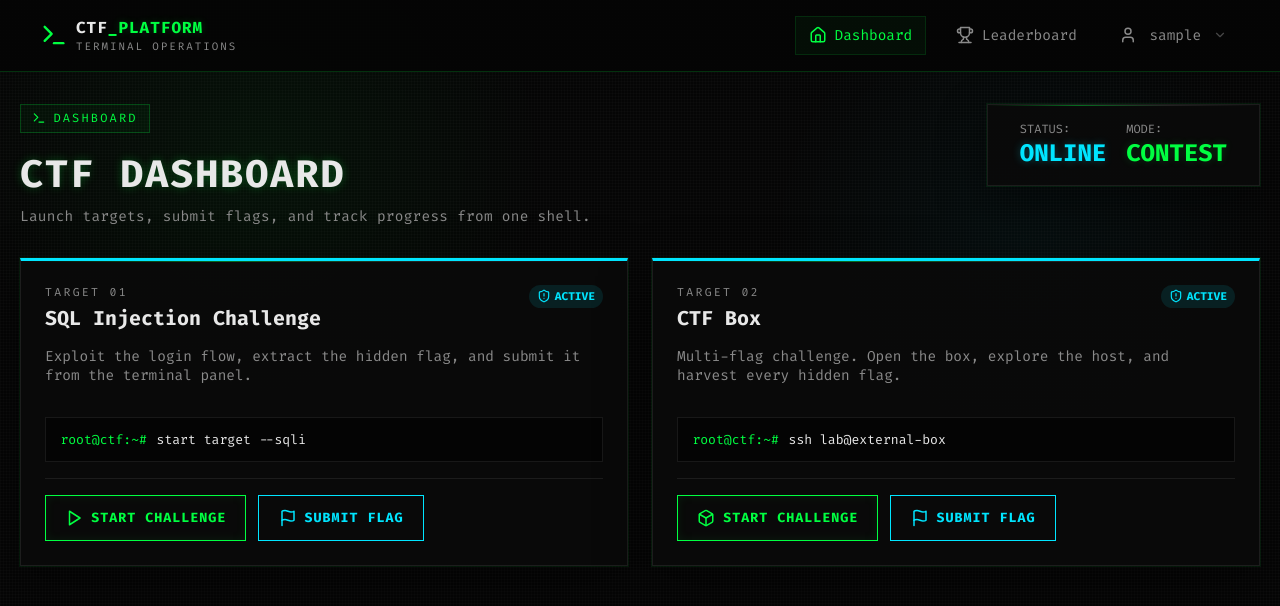
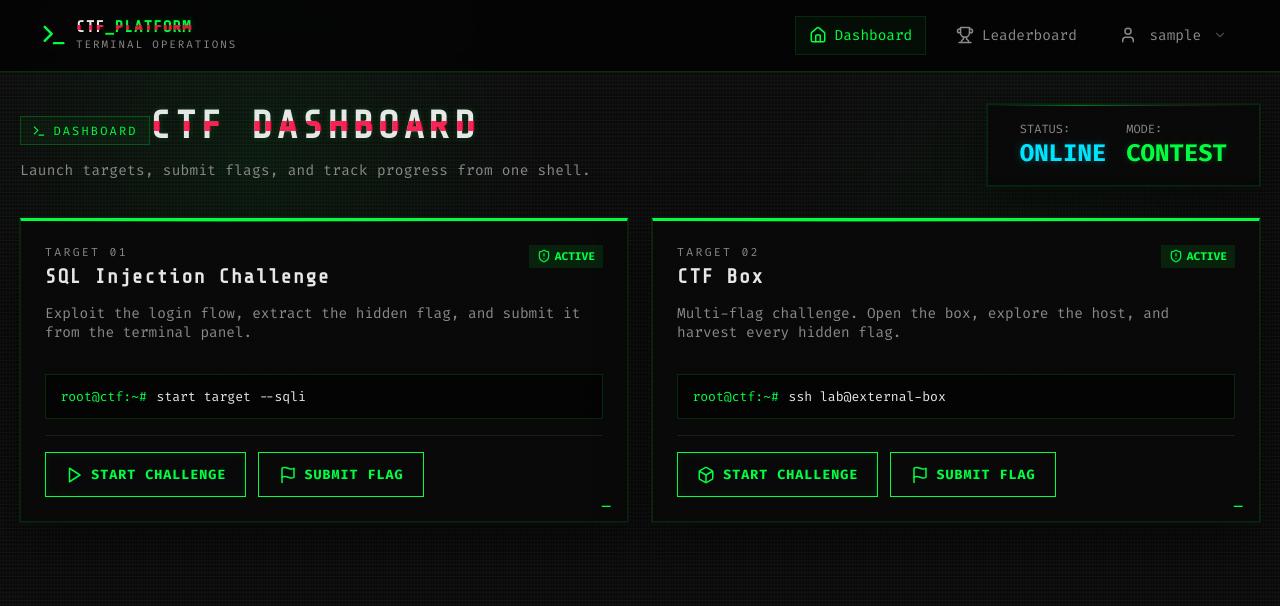
Before and after one commit to pradness/ctf-platform, a React (Vite) app in the folder platform/frontend/: page /home in a window 1280 px wide. Shown: the top 606 px of the page. Built offline with nearby package versions, Linux system fonts and the light colour scheme; no server answers; sample sign-in values are in the browser's storage.

Commit message:
front ended it

```diff
--- a/platform/frontend/index.html
+++ b/platform/frontend/index.html
@@ -5,7 +5,7 @@
     <link rel="icon" type="image/svg+xml" href="/vite.svg" />
     <meta name="viewport" content="width=device-width, initial-scale=1.0" />
     <title>CTF Platform</title>
-    <link href="https://fonts.googleapis.com/css2?family=Inter:wght@400;500;600;700&family=Fira+Code:wght@400;500;700&display=swap" rel="stylesheet">
+    <link href="https://fonts.googleapis.com/css2?family=Share+Tech+Mono&family=Fira+Code:wght@400;500;700&display=swap" rel="stylesheet">
   </head>
   <body>
     <div id="root"></div>
--- a/platform/frontend/src/components/Navbar.jsx
+++ b/platform/frontend/src/components/Navbar.jsx
@@ -25,7 +25,7 @@ const Navbar = () => {
         <div className="navbar-logo">
           <Terminal className="neon-text-green" size={28} />
           <div className="logo-copy">
-            <span className="logo-text">CTF<span className="neon-text-green">_PLATFORM</span></span>
+            <span className="logo-text" data-glitch="CTF_PLATFORM">CTF<span className="neon-text-green">_PLATFORM</span></span>
             <span className="logo-subtitle">terminal operations</span>
           </div>
         </div>
--- a/platform/frontend/src/pages/Challenge.jsx
+++ b/platform/frontend/src/pages/Challenge.jsx
@@ -56,7 +56,7 @@ const Challenge = () => {
       <div className="glass-panel challenge-detail-panel">
         <div className="challenge-header">
           <Terminal size={32} className="neon-text-blue" />
-          <h1 className="cyber-title">{challengeInfo.title}</h1>
+          <h1 className="cyber-title" data-glitch={challengeInfo.title}>{challengeInfo.title}</h1>
           <span className="points-badge large">{challengeInfo.points} PTS</span>
         </div>
 
--- a/platform/frontend/src/pages/Home.jsx
+++ b/platform/frontend/src/pages/Home.jsx
@@ -63,7 +63,7 @@ const Home = () => {
             <Terminal size={14} />
             DASHBOARD
           </div>
-          <h1 className="cyber-title lg">CTF DASHBOARD</h1>
+          <h1 className="cyber-title lg" data-glitch="CTF DASHBOARD">CTF DASHBOARD</h1>
           <p className="cyber-subtitle">Launch targets, submit flags, and track progress from one shell.</p>
         </div>
         <div className="stats-panel glass-panel">
--- a/platform/frontend/src/pages/Leaderboard.jsx
+++ b/platform/frontend/src/pages/Leaderboard.jsx
@@ -35,7 +35,7 @@ const Leaderboard = () => {
             <Terminal size={14} />
             RANKING
           </div>
-          <h1 className="cyber-title lg">
+          <h1 className="cyber-title lg" data-glitch="GLOBAL_RANKINGS">
             <Target className="neon-text-blue" size={30} />
             GLOBAL_RANKINGS
           </h1>
--- a/platform/frontend/src/pages/Login.jsx
+++ b/platform/frontend/src/pages/Login.jsx
@@ -46,7 +46,7 @@ const Login = () => {
             ACCESS GATE
           </div>
           <Terminal size={42} className="neon-text-green mx-auto mt-4" />
-          <h1 className="cyber-title">CTF ENTER</h1>
+          <h1 className="cyber-title" data-glitch="CTF ENTER">CTF ENTER</h1>
           <p className="cyber-subtitle">
             {isLogin ? 'authenticate to reach the dashboard' : 'claim an account for the arena'}
           </p>
--- a/platform/frontend/src/pages/Submit.jsx
+++ b/platform/frontend/src/pages/Submit.jsx
@@ -51,7 +51,7 @@ const Submit = () => {
       <div className="glass-panel challenge-detail-panel" style={{ maxWidth: '600px', margin: '0 auto' }}>
         <div className="challenge-header justify-center">
           <Terminal size={32} className="neon-text-green" />
-          <h1 className="cyber-title">SUBMIT FLAG</h1>
+          <h1 className="cyber-title" data-glitch="SUBMIT FLAG">SUBMIT FLAG</h1>
         </div>
 
         <div className="flag-submission-area mt-4">
--- a/platform/frontend/src/styles.css
+++ b/platform/frontend/src/styles.css
@@ -1,21 +1,27 @@
 /* src/styles.css */
 :root {
-  --bg-dark: #050505;
-  --bg-panel: rgba(10, 10, 10, 0.94);
+  --bg-dark: #0a0a0a;
+  --bg-panel: rgba(10, 10, 10, 0.96);
   --neon-green: #00ff41;
-  --neon-blue: #00e5ff;
+  --neon-cyan: #00e5ff;
   --neon-red: #ff003c;
   --text-main: #e8e8e8;
   --text-dim: #8a8a8a;
-  --border-glow: rgba(0, 255, 65, 0.2);
+  --border-glow: rgba(0, 255, 65, 0.22);
+  --danger-glow: rgba(255, 0, 60, 0.22);
   --font-main: 'Fira Code', monospace;
   --font-mono: 'Fira Code', monospace;
+  --font-title: 'Share Tech Mono', monospace;
 }
 
 * {
   margin: 0;
   padding: 0;
   box-sizing: border-box;
+}
+
+html {
+  background: var(--bg-dark);
 }
 
 body {
@@ -25,11 +31,12 @@ body {
   min-height: 100vh;
   overflow-x: hidden;
   background-image:
-    radial-gradient(circle at 20% 20%, rgba(0, 255, 65, 0.05), transparent 24%),
-    radial-gradient(circle at 80% 30%, rgba(0, 229, 255, 0.04), transparent 22%),
-    linear-gradient(rgba(255,255,255,0.015) 1px, transparent 1px),
-    linear-gradient(90deg, rgba(255,255,255,0.015) 1px, transparent 1px);
-  background-size: auto, auto, 100% 3px, 3px 100%;
+    radial-gradient(circle at 20% 20%, rgba(0, 255, 65, 0.06), transparent 24%),
+    radial-gradient(circle at 80% 30%, rgba(0, 255, 65, 0.03), transparent 22%),
+    linear-gradient(rgba(255, 255, 255, 0.015) 1px, transparent 1px),
+    linear-gradient(90deg, rgba(255, 255, 255, 0.015) 1px, transparent 1px),
+    repeating-linear-gradient(180deg, rgba(255, 255, 255, 0.025) 0, rgba(255, 255, 255, 0.025) 1px, transparent 1px, transparent 4px);
+  background-size: auto, auto, 100% 3px, 3px 100%, 100% 4px;
   background-attachment: fixed;
 }
 
@@ -38,14 +45,33 @@ body::before {
   position: fixed;
   inset: 0;
   pointer-events: none;
-  background: linear-gradient(to bottom, rgba(255,255,255,0.04), transparent 12%, transparent 88%, rgba(255,255,255,0.03));
+  background: linear-gradient(to bottom, rgba(255, 255, 255, 0.05), transparent 12%, transparent 88%, rgba(255, 255, 255, 0.04));
   mix-blend-mode: screen;
-  opacity: 0.35;
+  opacity: 0.3;
+}
+
+body::after {
+  content: '';
+  position: fixed;
+  inset: 0;
+  pointer-events: none;
+  background: repeating-linear-gradient(180deg, rgba(0, 0, 0, 0.02) 0, rgba(0, 0, 0, 0.02) 1px, transparent 1px, transparent 3px);
+  opacity: 0.7;
 }
 
 a {
   color: inherit;
   text-decoration: none;
+}
+
+::selection {
+  background: rgba(0, 255, 65, 0.25);
+  color: #fff;
+}
+
+code,
+pre {
+  border-radius: 0;
 }
 
 .app-container {
@@ -70,7 +96,7 @@ a {
 .glass-panel {
   background: var(--bg-panel);
   backdrop-filter: blur(8px);
-  border: 1px solid rgba(255, 255, 255, 0.08);
+  border: 1px solid rgba(0, 255, 65, 0.12);
   border-radius: 0;
   box-shadow: 0 0 0 1px rgba(0, 255, 65, 0.08), 0 18px 50px rgba(0, 0, 0, 0.45);
   position: relative;
@@ -84,21 +110,65 @@ a {
   left: 0;
   right: 0;
   height: 1px;
-  background: linear-gradient(90deg, transparent, rgba(0, 255, 65, 0.4), rgba(255,255,255,0.1), transparent);
+  background: linear-gradient(90deg, transparent, rgba(0, 255, 65, 0.45), rgba(255, 255, 255, 0.1), transparent);
 }
 
 /* Typography */
 .cyber-title {
-  font-family: var(--font-mono);
+  font-family: var(--font-title);
   font-weight: 700;
   text-transform: uppercase;
-  letter-spacing: 2px;
+  letter-spacing: 0.12em;
   margin-bottom: 0.5rem;
+  position: relative;
+  display: inline-block;
+  color: var(--text-main);
+  text-shadow: 0 0 6px rgba(0, 255, 65, 0.18);
+  animation: title-static-flash 6s infinite steps(1, end);
 }
 
 .cyber-title.lg {
   font-size: clamp(2rem, 3vw, 3rem);
-  text-shadow: 0 0 10px rgba(0, 255, 65, 0.25);
+}
+
+.cyber-title[data-glitch]::before,
+.cyber-title[data-glitch]::after,
+.logo-text[data-glitch]::before,
+.logo-text[data-glitch]::after {
+  content: attr(data-glitch);
+  position: absolute;
+  inset: 0;
+  pointer-events: none;
+  opacity: 0;
+}
+
+.cyber-title[data-glitch]::before,
+.logo-text[data-glitch]::before {
+  color: var(--neon-red);
+  transform: translate(1px, 0);
+  text-shadow: -1px 0 var(--neon-red);
+  animation: glitch-red 4.8s infinite steps(1, end);
+}
+
+.cyber-title[data-glitch]::after,
+.logo-text[data-glitch]::after {
+  color: var(--neon-cyan);
+  transform: translate(-1px, 0);
+  text-shadow: 1px 0 var(--neon-cyan);
+  animation: glitch-cyan 5.4s infinite steps(1, end);
+}
+
+.cyber-title[data-glitch]:hover::before,
+.cyber-title[data-glitch]:hover::after,
+.logo-text[data-glitch]:hover::before,
+.logo-text[data-glitch]:hover::after {
+  opacity: 1;
+  animation-duration: 0.85s;
+}
+
+.cyber-title[data-glitch]:hover,
+.logo-text[data-glitch]:hover {
+  animation: title-hover-jitter 0.6s steps(1, end) infinite;
 }
 
 .cyber-subtitle {
@@ -118,6 +188,7 @@ a {
   letter-spacing: 0.18em;
   text-transform: uppercase;
   background: rgba(0, 255, 65, 0.04);
+  border-radius: 0;
 }
 
 .neon-text-green {
@@ -126,7 +197,7 @@ a {
 }
 
 .neon-text-blue {
-  color: var(--neon-blue);
+  color: var(--neon-cyan);
   text-shadow: 0 0 8px rgba(0, 229, 255, 0.3);
 }
 
@@ -170,13 +241,13 @@ a {
 
 .secondary-btn {
   background: transparent;
-  color: var(--neon-blue);
-  border: 1px solid var(--neon-blue);
+  color: var(--neon-green);
+  border: 1px solid var(--neon-green);
 }
 
 .secondary-btn:hover:not(:disabled) {
-  background: rgba(0, 229, 255, 0.1);
-  box-shadow: inset 0 0 15px rgba(0, 229, 255, 0.2);
+  background: rgba(0, 255, 65, 0.1);
+  box-shadow: inset 0 0 15px rgba(0, 255, 65, 0.2), 0 0 15px rgba(0, 255, 65, 0.12);
 }
 
 .cyber-btn:disabled {
@@ -201,10 +272,10 @@ a {
 
 .cyber-input {
   width: 100%;
-  background: rgba(0, 0, 0, 0.62);
-  border: 1px solid rgba(255, 255, 255, 0.12);
+  background: rgba(0, 0, 0, 0.7);
+  border: 1px solid rgba(0, 255, 65, 0.18);
   border-radius: 0;
-  padding: 0.75rem 1rem 0.75rem 3rem;
+  padding: 0.85rem 1rem 0.85rem 3rem;
   color: white;
   font-family: var(--font-mono);
   transition: all 0.3s ease;
@@ -213,7 +284,7 @@ a {
 .cyber-input:focus {
   outline: none;
   border-color: var(--neon-green);
-  box-shadow: 0 0 10px rgba(0, 255, 65, 0.2);
+  box-shadow: 0 0 12px rgba(0, 255, 65, 0.18);
 }
 
 /* Login */
@@ -232,9 +303,9 @@ a {
   left: 0;
   right: 0;
   bottom: 0;
-  background: linear-gradient(rgba(0,0,0,0.94), rgba(0,0,0,0.94));
+  background: linear-gradient(rgba(0, 0, 0, 0.96), rgba(0, 0, 0, 0.96));
   z-index: -1;
-  opacity: 0.65;
+  opacity: 0.9;
 }
 
 .login-panel {
@@ -245,7 +316,7 @@ a {
 }
 
 .terminal-card {
-  border: 1px solid rgba(0, 255, 65, 0.18);
+  border: 1px solid rgba(0, 255, 65, 0.2);
 }
 
 .login-header {
@@ -257,11 +328,12 @@ a {
   justify-content: space-between;
   gap: 1rem;
   padding: 0.85rem 1rem;
-  border: 1px solid rgba(255,255,255,0.08);
-  background: rgba(0,0,0,0.55);
+  border: 1px solid rgba(0, 255, 65, 0.14);
+  background: rgba(0, 0, 0, 0.55);
   color: var(--text-dim);
   font-size: 0.78rem;
   margin-bottom: 1.5rem;
+  border-radius: 0;
 }
 
 .login-footer {
@@ -271,15 +343,15 @@ a {
 }
 
 .login-footer code {
-  color: var(--neon-blue);
-  background: rgba(255,255,255,0.05);
+  color: var(--neon-green);
+  background: rgba(255, 255, 255, 0.04);
   padding: 2px 6px;
-  border-radius: 3px;
+  border-radius: 0;
 }
 
 /* Navbar */
 .navbar {
-  background: rgba(5, 5, 5, 0.92);
+  background: rgba(5, 5, 5, 0.95);
   backdrop-filter: blur(10px);
   border-bottom: 1px solid rgba(0, 255, 65, 0.18);
   padding: 1rem 2rem;
@@ -309,10 +381,12 @@ a {
 }
 
 .logo-text {
-  font-family: var(--font-mono);
+  font-family: var(--font-title);
   font-weight: 700;
   font-size: 1rem;
   letter-spacing: 1px;
+  position: relative;
+  display: inline-block;
 }
 
 .logo-subtitle {
@@ -336,7 +410,7 @@ a {
   display: flex;
   align-items: center;
   gap: 0.5rem;
-  transition: color 0.3s ease;
+  transition: all 0.3s ease;
   border: 1px solid transparent;
   padding: 0.55rem 0.8rem;
 }
@@ -388,8 +462,8 @@ a {
 
 .profile-btn:hover,
 .profile-btn.active {
-  color: var(--neon-blue);
-  background: rgba(0, 229, 255, 0.05);
+  color: var(--neon-green);
+  background: rgba(0, 255, 65, 0.05);
 }
 
 .arrow-icon {
@@ -408,8 +482,9 @@ a {
   width: 220px;
   padding: 1rem;
   z-index: 1000;
-  border-color: rgba(0, 229, 255, 0.3);
+  border-color: rgba(0, 255, 65, 0.2);
   box-shadow: 0 10px 40px rgba(0, 0, 0, 0.6);
+  border-radius: 0;
 }
 
 .dropdown-user {
@@ -522,15 +597,37 @@ a {
   display: flex;
   flex-direction: column;
   transition: transform 0.3s ease, box-shadow 0.3s ease;
+  position: relative;
 }
 
 .challenge-card:hover {
   transform: translateY(-5px);
 }
 
-.challenge-card.available { border-top: 3px solid var(--neon-blue); }
-.challenge-card.solved { border-top: 3px solid var(--neon-green); }
-.challenge-card.locked { border-top: 3px solid var(--text-dim); opacity: 0.8; }
+.challenge-card.available {
+  border-top: 3px solid var(--neon-green);
+}
+
+.challenge-card.solved {
+  border-top: 3px solid var(--neon-green);
+  box-shadow: 0 0 0 1px rgba(0, 255, 65, 0.12), 0 0 20px rgba(0, 255, 65, 0.08);
+}
+
+.challenge-card.locked {
+  border-top: 3px solid var(--text-dim);
+  opacity: 0.8;
+}
+
+.challenge-card::after {
+  content: '_';
+  position: absolute;
+  right: 1rem;
+  bottom: 0.85rem;
+  color: var(--neon-green);
+  font-family: var(--font-title);
+  font-size: 1.1rem;
+  animation: blink 1s step-end infinite;
+}
 
 .card-header {
   display: flex;
@@ -551,12 +648,14 @@ a {
 .challenge-title {
   font-size: 1.25rem;
   font-weight: 600;
+  font-family: var(--font-title);
+  letter-spacing: 0.08em;
 }
 
 .status-badge {
   font-size: 0.7rem;
   padding: 0.25rem 0.5rem;
-  border-radius: 12px;
+  border-radius: 0;
   display: flex;
   align-items: center;
   gap: 0.25rem;
@@ -564,9 +663,20 @@ a {
   font-weight: 600;
 }
 
-.status-badge.available { background: rgba(0, 229, 255, 0.1); color: var(--neon-blue); }
-.status-badge.solved { background: rgba(0, 255, 65, 0.1); color: var(--neon-green); }
-.status-badge.locked { background: rgba(255, 255, 255, 0.1); color: var(--text-dim); }
+.status-badge.available {
+  background: rgba(0, 255, 65, 0.1);
+  color: var(--neon-green);
+}
+
+.status-badge.solved {
+  background: rgba(0, 255, 65, 0.1);
+  color: var(--neon-green);
+}
+
+.status-badge.locked {
+  background: rgba(255, 255, 255, 0.1);
+  color: var(--text-dim);
+}
 
 .challenge-desc {
   color: var(--text-dim);
@@ -582,10 +692,11 @@ a {
   font-family: var(--font-mono);
   font-size: 0.82rem;
   color: var(--text-main);
-  background: rgba(0, 0, 0, 0.52);
-  border: 1px solid rgba(255,255,255,0.08);
+  background: rgba(0, 0, 0, 0.55);
+  border: 1px solid rgba(0, 255, 65, 0.16);
   padding: 0.8rem 0.9rem;
   margin-bottom: 1rem;
+  border-radius: 0;
 }
 
 .mini-terminal .prompt {
@@ -603,7 +714,7 @@ a {
   gap: 0.75rem;
   margin-top: auto;
   padding-top: 1rem;
-  border-top: 1px solid rgba(255,255,255,0.08);
+  border-top: 1px solid rgba(255, 255, 255, 0.08);
   flex-wrap: wrap;
 }
 
@@ -629,7 +740,9 @@ a {
   transition: color 0.3s ease;
 }
 
-.back-btn:hover { color: var(--neon-green); }
+.back-btn:hover {
+  color: var(--neon-green);
+}
 
 .challenge-detail-panel {
   padding: 2rem;
@@ -640,7 +753,7 @@ a {
   align-items: center;
   gap: 1.5rem;
   margin-bottom: 2rem;
-  border-bottom: 1px solid rgba(255,255,255,0.1);
+  border-bottom: 1px solid rgba(255, 255, 255, 0.1);
   padding-bottom: 1.5rem;
 }
 
@@ -652,14 +765,14 @@ a {
 .terminal-window {
   background: #000;
   border-radius: 0;
-  border: 1px solid rgba(255,255,255,0.1);
+  border: 1px solid rgba(255, 255, 255, 0.1);
   overflow: hidden;
   margin-bottom: 2rem;
   font-family: var(--font-mono);
 }
 
 .terminal-header {
-  background: #1a1b26;
+  background: #111;
   padding: 0.5rem 1rem;
   display: flex;
   align-items: center;
@@ -670,13 +783,18 @@ a {
 .terminal-header .dot {
   width: 12px;
   height: 12px;
-  border-radius: 50%;
+  border-radius: 0;
 }
 
-.dot.red { background: #ff5f56; }
-.dot.yellow { background: #ffbd2e; }
-.dot.green { background: #27c93f; }
-.terminal-header .title { margin-left: 1rem; color: #a9b1d6; font-size: 0.8rem; }
+.dot.red { background: var(--neon-red); }
+.dot.yellow { background: var(--neon-green); }
+.dot.green { background: var(--neon-green); }
+
+.terminal-header .title {
+  margin-left: 1rem;
+  color: var(--text-dim);
+  font-size: 0.8rem;
+}
 
 .terminal-body {
   padding: 1.5rem;
@@ -685,28 +803,49 @@ a {
   line-height: 1.6;
 }
 
-.terminal-text .prompt { color: var(--neon-green); margin-right: 0.5rem; }
-.blink { animation: blink 1s step-end infinite; }
+.terminal-text .prompt {
+  color: var(--neon-green);
+  margin-right: 0.5rem;
+}
+
+.blink {
+  animation: blink 1s step-end infinite;
+}
 
 .flag-submission-area {
-  background: rgba(0,0,0,0.36);
+  background: rgba(0, 0, 0, 0.38);
   padding: 1.5rem;
   border-radius: 0;
   border: 1px dashed rgba(0, 255, 65, 0.3);
 }
 
-.submit-title { font-family: var(--font-mono); color: var(--neon-green); margin-bottom: 0.5rem; }
-.submit-desc { color: var(--text-dim); font-size: 0.85rem; margin-bottom: 1rem; }
+.submit-title {
+  font-family: var(--font-title);
+  color: var(--neon-green);
+  margin-bottom: 0.5rem;
+  letter-spacing: 0.08em;
+}
+
+.submit-desc {
+  color: var(--text-dim);
+  font-size: 0.85rem;
+  margin-bottom: 1rem;
+}
 
 .flag-form {
   display: flex;
   gap: 1rem;
 }
 
-.flag-form .input-group { margin-bottom: 0; flex: 1; }
+.flag-form .input-group {
+  margin-bottom: 0;
+  flex: 1;
+}
 
 /* Leaderboard */
-.leaderboard-panel { padding: 0; }
+.leaderboard-panel {
+  padding: 0;
+}
 
 .leaderboard-panel .p-8 {
   font-family: var(--font-mono);
@@ -723,7 +862,7 @@ a {
   padding: 1.5rem 2rem;
   font-family: var(--font-mono);
   color: var(--text-dim);
-  border-bottom: 1px solid rgba(255,255,255,0.1);
+  border-bottom: 1px solid rgba(255, 255, 255, 0.1);
   font-weight: 500;
   text-transform: uppercase;
   letter-spacing: 0.16em;
@@ -731,15 +870,27 @@ a {
 
 .cyber-table td {
   padding: 1.5rem 2rem;
-  border-bottom: 1px solid rgba(255,255,255,0.05);
+  border-bottom: 1px solid rgba(255, 255, 255, 0.05);
 }
 
-.cyber-table tr { transition: background 0.3s ease; }
-.cyber-table tr:hover { background: rgba(255,255,255,0.02); }
+.cyber-table tr {
+  transition: background 0.3s ease;
+}
 
-.cyber-table tr.top-tier td { background: rgba(0, 255, 65, 0.02); }
+.cyber-table tr:hover {
+  background: rgba(255, 255, 255, 0.02);
+}
 
-.rank-cell { font-family: var(--font-mono); font-weight: 700; width: 80px; }
+.cyber-table tr.top-tier td {
+  background: rgba(0, 255, 65, 0.02);
+}
+
+.rank-cell {
+  font-family: var(--font-mono);
+  font-weight: 700;
+  width: 80px;
+}
+
 .gold { color: #ffd700; filter: drop-shadow(0 0 5px rgba(255, 215, 0, 0.5)); }
 .silver { color: #c0c0c0; }
 .bronze { color: #cd7f32; }
@@ -755,10 +906,10 @@ a {
 
 .you-badge {
   font-size: 0.65rem;
-  background: var(--neon-blue);
+  background: var(--neon-green);
   color: #000;
   padding: 2px 6px;
-  border-radius: 4px;
+  border-radius: 0;
   font-weight: bold;
 }
 
@@ -787,13 +938,13 @@ a {
 .toast {
   background: var(--bg-panel);
   backdrop-filter: blur(10px);
-  border: 1px solid rgba(255,255,255,0.1);
+  border: 1px solid rgba(0, 255, 65, 0.1);
   padding: 1rem 1.5rem;
   border-radius: 0;
   display: flex;
   align-items: center;
   gap: 1rem;
-  box-shadow: 0 4px 12px rgba(0,0,0,0.5);
+  box-shadow: 0 4px 12px rgba(0, 0, 0, 0.5);
   font-family: var(--font-mono);
   font-size: 0.9rem;
 }
@@ -813,13 +964,73 @@ a {
 
 /* Animations */
 @keyframes blink { 50% { opacity: 0; } }
-@keyframes fadeIn { from { opacity: 0; transform: translateY(10px); } to { opacity: 1; transform: translateY(0); } }
-@keyframes slideIn { from { transform: translateX(100%); opacity: 0; } to { transform: translateX(0); opacity: 1; } }
 
-.animate-fade-in { animation: fadeIn 0.5s ease-out forwards; }
+@keyframes fadeIn {
+  from { opacity: 0; transform: translateY(10px); }
+  to { opacity: 1; transform: translateY(0); }
+}
+
+@keyframes slideIn {
+  from { transform: translateX(100%); opacity: 0; }
+  to { transform: translateX(0); opacity: 1; }
+}
+
+@keyframes spin { 100% { transform: rotate(360deg); } }
+
+@keyframes pageFlash {
+  0% { opacity: 0; filter: contrast(1.5) brightness(1.4); transform: translateY(4px); clip-path: inset(0 0 85% 0); }
+  18% { opacity: 0.35; clip-path: inset(35% 0 35% 0); }
+  32% { opacity: 1; clip-path: inset(0 0 0 0); }
+  48% { transform: translateY(-2px); }
+  64% { transform: translateY(0); }
+  100% { opacity: 1; filter: none; }
+}
+
+@keyframes title-static-flash {
+  0%, 100% { text-shadow: 0 0 6px rgba(0, 255, 65, 0.18); }
+  40% { text-shadow: 0 0 10px rgba(0, 255, 65, 0.28); }
+  42% { text-shadow: 1px 0 0 var(--neon-red), -1px 0 0 var(--neon-cyan); }
+  46% { text-shadow: 0 0 6px rgba(0, 255, 65, 0.18); }
+}
+
+@keyframes glitch-red {
+  0%, 100% { clip-path: inset(0 0 0 0); opacity: 0; }
+  8% { clip-path: inset(12% 0 70% 0); opacity: 0.9; }
+  10% { clip-path: inset(70% 0 12% 0); opacity: 0.65; }
+  14% { clip-path: inset(42% 0 38% 0); opacity: 0.85; }
+  18% { clip-path: inset(0 0 0 0); opacity: 0; }
+  52% { clip-path: inset(30% 0 52% 0); opacity: 0.75; }
+  55% { clip-path: inset(5% 0 78% 0); opacity: 0.9; }
+  58% { clip-path: inset(0 0 0 0); opacity: 0; }
+}
+
+@keyframes glitch-cyan {
+  0%, 100% { clip-path: inset(0 0 0 0); opacity: 0; }
+  6% { clip-path: inset(65% 0 8% 0); opacity: 0.85; }
+  9% { clip-path: inset(10% 0 72% 0); opacity: 0.7; }
+  13% { clip-path: inset(35% 0 44% 0); opacity: 0.9; }
+  16% { clip-path: inset(0 0 0 0); opacity: 0; }
+  50% { clip-path: inset(54% 0 28% 0); opacity: 0.8; }
+  53% { clip-path: inset(18% 0 60% 0); opacity: 0.95; }
+  57% { clip-path: inset(0 0 0 0); opacity: 0; }
+}
+
+@keyframes title-hover-jitter {
+  0% { transform: translate(0, 0); }
+  25% { transform: translate(1px, -1px); }
+  50% { transform: translate(-1px, 1px); }
+  75% { transform: translate(1px, 0); }
+  100% { transform: translate(0, 0); }
+}
+
+.animate-fade-in {
+  position: relative;
+  animation: pageFlash 0.45s steps(1, end) 1, fadeIn 0.5s ease-out forwards;
+}
+
 .animate-slide-in { animation: slideIn 0.3s ease-out forwards; }
+.animate-slide-down { animation: slideDown 0.3s cubic-bezier(0.16, 1, 0.3, 1) forwards; }
 .spin { animation: spin 2s linear infinite; }
-@keyframes spin { 100% { transform: rotate(360deg); } }
 
 .loading-screen {
   display: flex;
@@ -904,4 +1115,8 @@ a {
     flex-direction: column;
     gap: 0.35rem;
   }
+
+  .cyber-btn {
+    width: 100%;
+  }
 }
```
Also changed, not shown: 1 other file (tests, documents, lock files or other folders).
